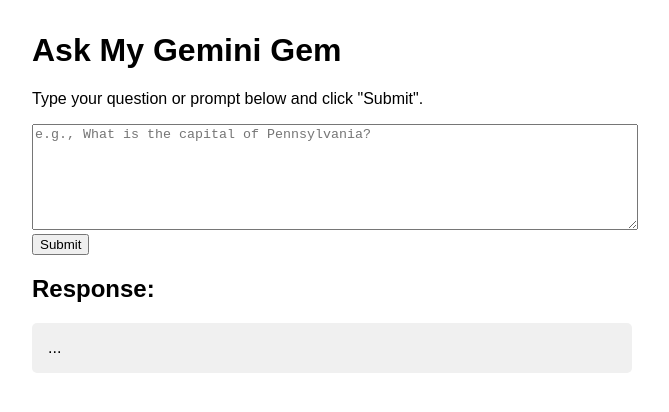
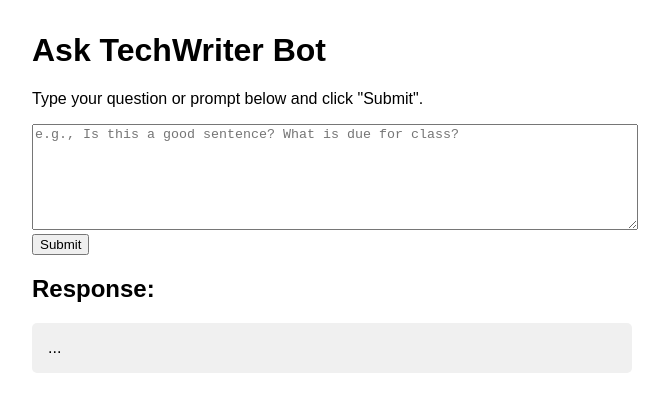
Before and after one commit to sjquigley/AI-GEM-BOT, a plain HTML site: page index.html in a window 1280 px wide. Shown: the whole page, without its empty margins (308-977 px from the left). Drawn offline with Linux system fonts and the light colour scheme.

Commit message:
Update index.html

```diff
--- a/index.html
+++ b/index.html
@@ -2,7 +2,7 @@
 <html lang="en">
 <head>
     <meta charset="UTF-8">
-    <title>My Gemini Gem Interface</title>
+    <title>TechWriter Bot</title >
     <style>
         body { font-family: sans-serif; max-width: 600px; margin: 2em auto; }
         textarea { width: 100%; height: 100px; }
@@ -11,10 +11,10 @@
 </head>
 <body>
 
-    <h1>Ask My Gemini Gem</h1>
+    <h1>Ask TechWriter Bot</h1>
     <p>Type your question or prompt below and click "Submit".</p>
 
-    <textarea id="prompt-input" placeholder="e.g., What is the capital of Pennsylvania?"></textarea>
+    <textarea id="prompt-input" placeholder="e.g., Is this a good sentence? What is due for class?"></textarea>
     <button id="submit-btn">Submit</button>
 
     <h2>Response:</h2>
```
